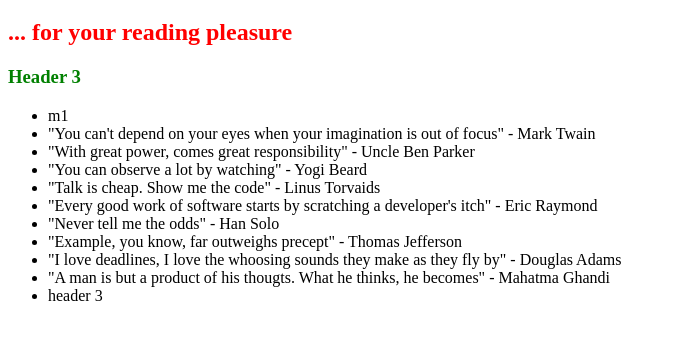
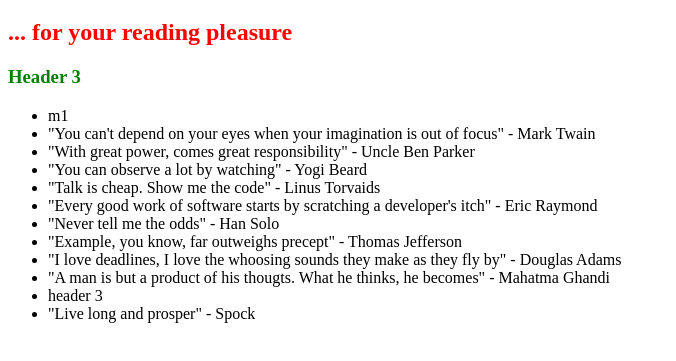
Before and after one commit to samocdudley/0main_opensap_repo, a plain HTML site: page index.html in a window 1280 px wide. Shown: the part 61-422 px from the top of the page, without its empty margins (0-676 px from the left). Drawn offline with Linux system fonts and the light colour scheme.

Commit message:
Added Spock

```diff
--- a/index.html
+++ b/index.html
@@ -21,6 +21,7 @@
 			<li>"I love deadlines, I love the whoosing sounds they make as they fly by" - Douglas Adams</li>
 			<li>"A man is but a product of his thougts. What he thinks, he becomes" - Mahatma Ghandi</li>
 			<li>header 3</li>
+			<li>"Live long and prosper" - Spock</li>
 		</ul>
 	</body>
 </html>
```
